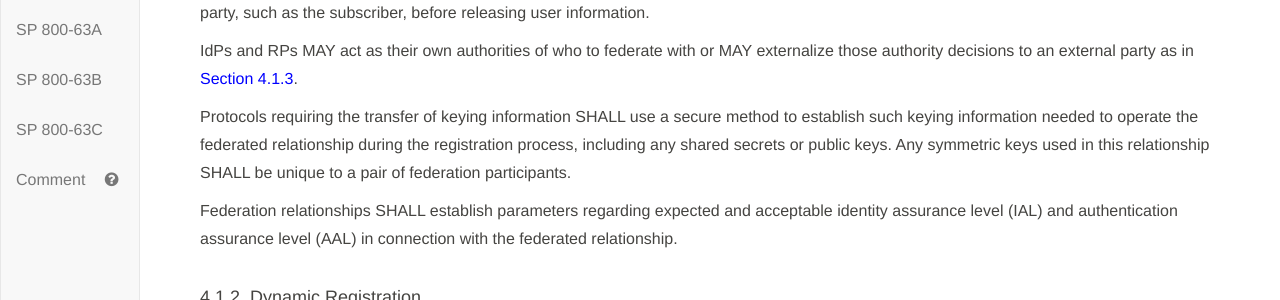
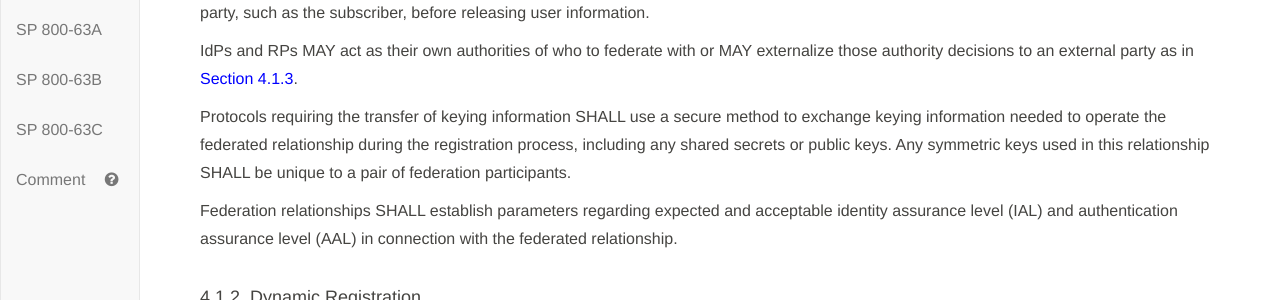
Before and after one commit to usnistgov/800-63-3, a Jekyll site: the page built from sp800-63c/sec4_federation.md, in a window 1280 px wide and 900 px high, scrolled down 588 px. Shown: the part 152-452 px from the top of the window. Built offline with Jekyll 4.4.1, drawn with Linux system fonts in a browser that asks for light colours; our own code applies the rules of GitHub Pages for plain Markdown files.

Commit message:
Closes #871

```diff
--- a/sp800-63c/sec4_federation.md
+++ b/sp800-63c/sec4_federation.md
@@ -31,7 +31,7 @@
 
 IdPs and RPs MAY act as their own authorities of who to federate with or MAY externalize those authority decisions to an external party as in [Section 4.1.3](#authorities).
 
-Protocols requiring the transfer of keying information SHALL use a secure method to establish such keying information needed to operate the federated relationship during the registration process, including any shared secrets or public keys. Any symmetric keys used in this relationship SHALL be unique to a pair of federation participants.
+Protocols requiring the transfer of keying information SHALL use a secure method to exchange keying information needed to operate the federated relationship during the registration process, including any shared secrets or public keys. Any symmetric keys used in this relationship SHALL be unique to a pair of federation participants.
 
 Federation relationships SHALL establish parameters regarding expected and acceptable identity assurance level (IAL) and authentication assurance level (AAL) in connection with the federated relationship.
 
```
